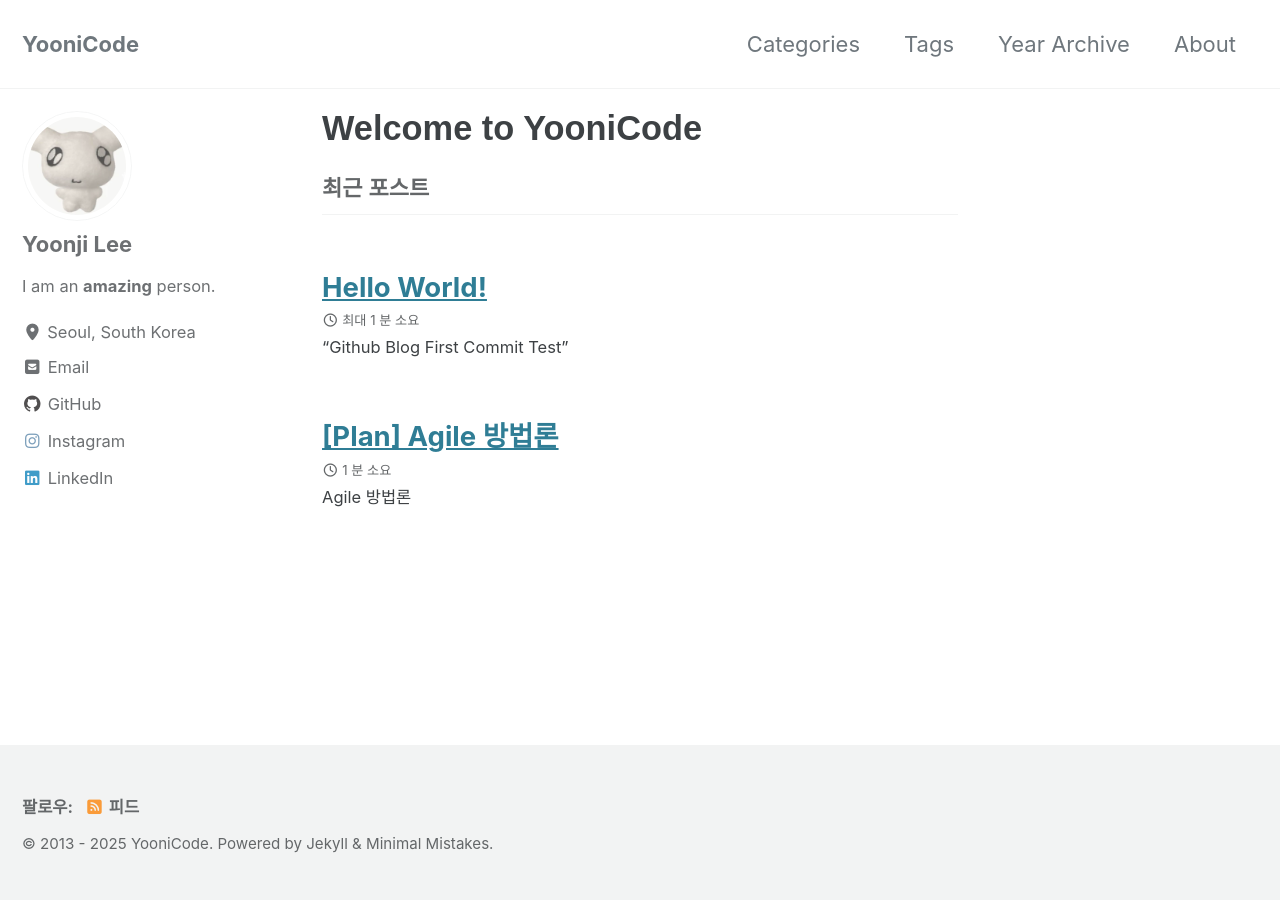
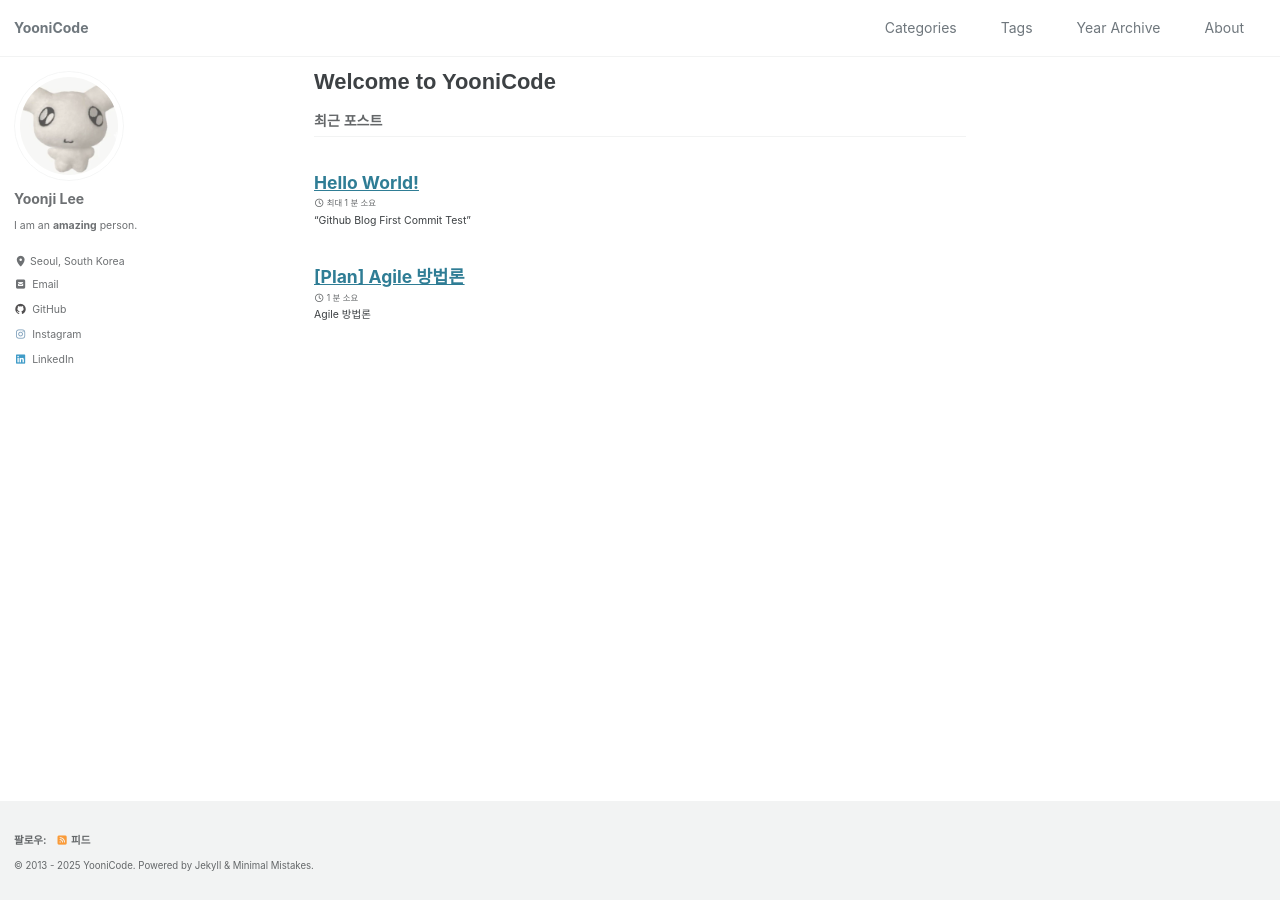
Before and after one commit to yooniicode/yooniicode.github.io, a Jekyll site: the page built from index.markdown, in a window 1280 px wide. Built offline with Jekyll 4.4.1, drawn with Linux system fonts in a browser that asks for light colours; cached includes are drawn as plain includes; some web fonts are replaced; the list of posts is cut into pages by our own code.

Commit message:
chore: 폰트 사이즈 조정

```diff
--- a/assets/css/main.scss
+++ b/assets/css/main.scss
@@ -13,6 +13,9 @@ body {
   font-family: 'Pretendard', -apple-system, BlinkMacSystemFont, system-ui,
     Roboto, 'Helvetica Neue', 'Segoe UI', 'Apple SD Gothic Neo',
     'Noto Sans KR', 'Malgun Gothic', sans-serif;
+
+  font-size: 14px;
+  line-height: 1.4;
 }
 
 h1, h2, h3, h4, h5, h6 {
```
